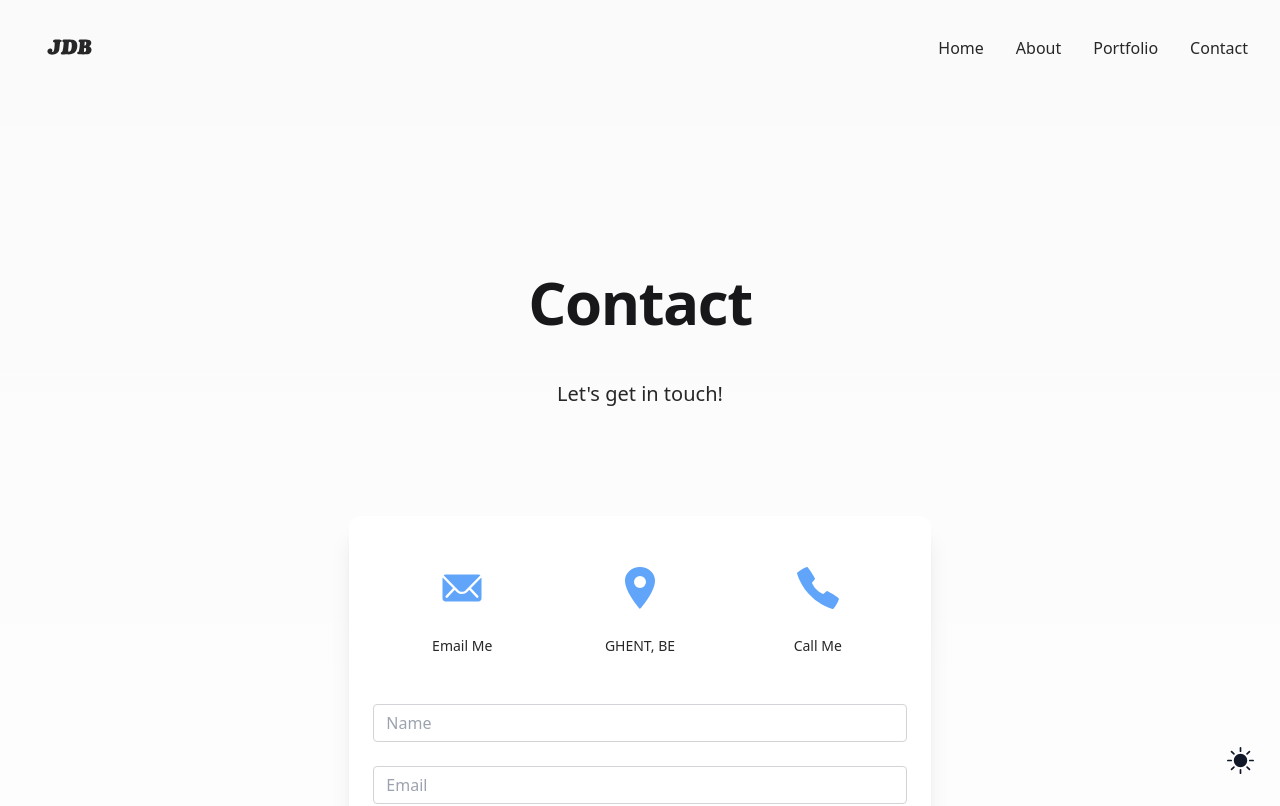
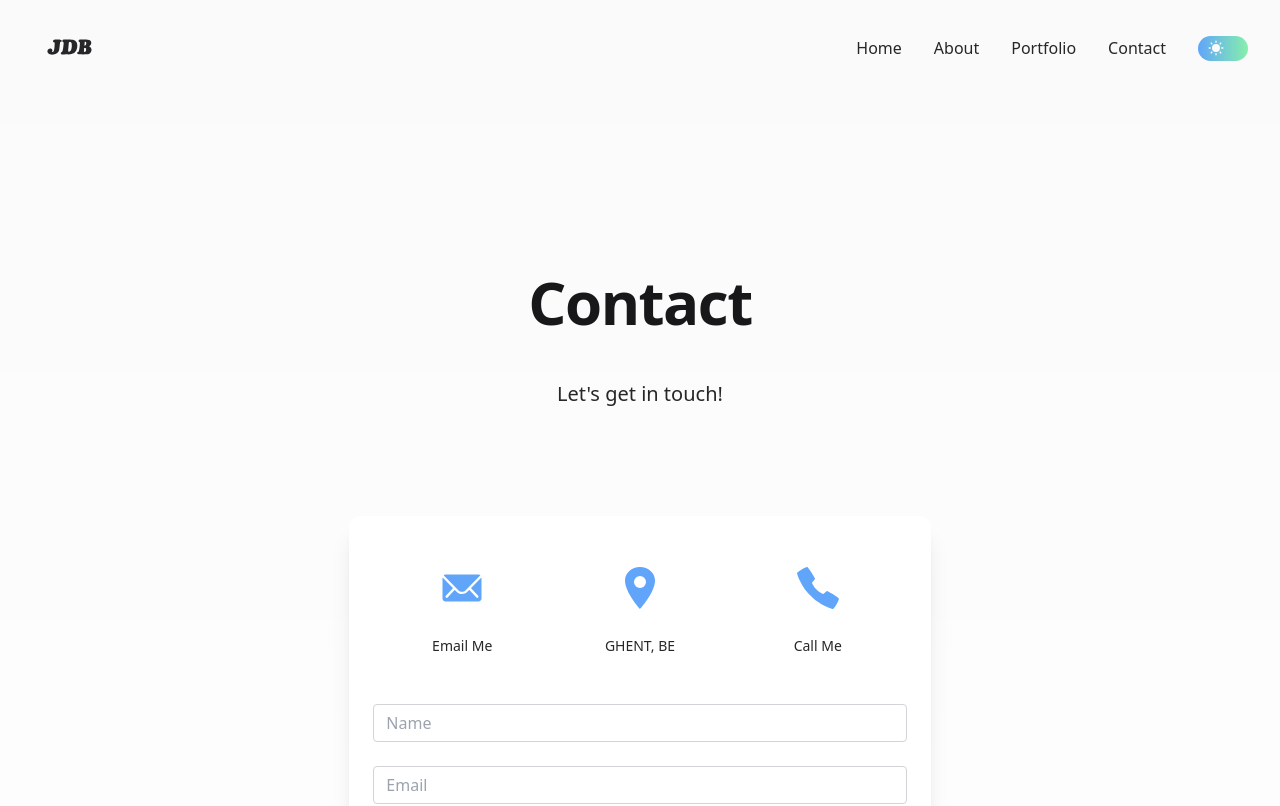
Before and after one commit to jonathandebremme/Portfolio, a Next.js app in the folder my-portfolio/: page /contact in a window 1280 px wide. Shown: the top 806 px of the page. Built offline with nearby package versions, Linux system fonts and the light colour scheme.

Commit message:
Moved ThemeChanger to Navbar

```diff
--- a/my-portfolio/app/components/Navbar.jsx
+++ b/my-portfolio/app/components/Navbar.jsx
@@ -1,6 +1,7 @@
 import Link from "next/link";
 
 import Logo from "./Logo";
+import ThemeChanger from "./ThemeChanger";
 
 export default function Navbar() {
   return (
@@ -24,6 +25,9 @@ export default function Navbar() {
           <li className="p-4 font-medium hover:text-blue-400 transition duration-150 ease-in-out">
             <Link href="/contact">Contact</Link>
           </li>
+          <li className="p-4">
+            <ThemeChanger />
+          </li>
         </ul>
       </div>
     </nav>
--- a/my-portfolio/app/components/ThemeChanger.jsx
+++ b/my-portfolio/app/components/ThemeChanger.jsx
@@ -1,12 +1,31 @@
 "use client";
 
 import React, { useEffect, useState } from "react";
-import { BsMoonStarsFill, BsFillSunFill } from "react-icons/bs";
+import { motion, AnimatePresence } from "framer-motion";
+import { RiMoonClearFill, RiSunFill } from "react-icons/ri";
 import { useTheme } from "next-themes";
+
+const useLoaded = () => {
+  const [loaded, setLoaded] = useState(false);
+  useEffect(() => setLoaded(true), []);
+  return loaded;
+};
 
 export default function ThemeChanger() {
   const [mounted, setMounted] = useState(false);
   const { theme, setTheme } = useTheme();
+  const currentTheme = theme === "dark";
+  const [isOn, setIsOn] = useState(false);
+  const loaded = useLoaded();
+
+  const toggleSwitch = () => {
+    currentTheme == "dark" ? setTheme("light") : setTheme("dark");
+    setIsOn(!isOn);
+    /*     document.querySelector("html").style.backgroundColor = `${
+      currentTheme == "dark" ? "#FAFAFA" : "#0F172A"
+    }`; */
+    console.log(theme + " " + currentTheme + " " + loaded);
+  };
 
   useEffect(() => {
     setMounted(true);
@@ -16,14 +35,42 @@ export default function ThemeChanger() {
     return null;
   }
 
-  const light = theme === "light";
+  const spring = {
+    type: "spring",
+    stiffness: 500,
+    damping: 30,
+  };
+
   return (
-    <button className="fixed z-40 bottom-5 right-5 dark:bg-transparent dark:text-yellow-400 bg-transparent text-gray-900 w-10 h-10 rounded-full flex justify-center items-center">
+    /*     <button className="fixed z-40 bottom-5 right-5 dark:bg-transparent dark:text-yellow-400 bg-transparent text-gray-900 w-10 h-10 rounded-full flex justify-center items-center">
       {light ? (
         <BsMoonStarsFill onClick={() => setTheme("dark")} size={27} />
       ) : (
         <BsFillSunFill onClick={() => setTheme("light")} size={27} />
       )}
-    </button>
+    </button> */
+    <div
+      onClick={toggleSwitch}
+      className="icon-toggler-container"
+      data-darkmode={isOn}
+      style={{ justifyContent: isOn ? "flex-end" : "flex-start" }}
+    >
+      <motion.div className="handle" layout transition={spring}>
+        <AnimatePresence mode="wait" initial={false}>
+          <motion.i
+            initial={{ y: -30, opacity: 0 }}
+            animate={{ y: 0, opacity: 1 }}
+            exit={{ y: 30, opacity: 0 }}
+            transition={{ duration: 0.2 }}
+          >
+            {currentTheme === "dark" && loaded ? (
+              <RiMoonClearFill className="toggler-icon" />
+            ) : (
+              <RiSunFill className="toggler-icon" />
+            )}
+          </motion.i>
+        </AnimatePresence>
+      </motion.div>
+    </div>
   );
 }
--- a/my-portfolio/app/globals.css
+++ b/my-portfolio/app/globals.css
@@ -41,3 +41,43 @@ body {
   background: linear-gradient(180deg, #86efac 35%, #60a5fa 100%);
   border-radius: 0.5rem;
 }
+
+.icon-toggler-container {
+  height: 25px;
+  width: 50px;
+  background-image: linear-gradient(to right, #60a5fa, #86efac);
+  border-radius: 25px;
+  display: flex;
+  flex-direction: row;
+  justify-content: center;
+  align-items: center;
+  padding: 0 5px;
+  cursor: pointer;
+  transition: all 0.3s;
+}
+
+.handle {
+  height: 25px;
+  width: 25px;
+  border-radius: 50%;
+  display: grid;
+  align-items: center;
+  justify-items: center;
+  overflow: hidden;
+}
+
+.toggler-icon {
+  color: #fafafa;
+}
+
+[data-darkmode="true"] {
+  background-color: #86efac;
+}
+
+[data-darkmode="true"] .icon-toggler-container {
+  background-image: linear-gradient(to right, #86efac, #60a5fa);
+}
+
+[data-darkmode="true"] .toggler-icon {
+  color: #fafafa;
+}
--- a/my-portfolio/app/layout.js
+++ b/my-portfolio/app/layout.js
@@ -6,7 +6,6 @@ import Loading from "./loading";
 import Navbar from "./components/NavBar";
 import Footer from "./components/Footer";
 import Providers from "./components/ThemeProvider";
-import ThemeChanger from "./components/ThemeChanger";
 
 export const metadata = {
   title: "Jonathan De Bremme",
@@ -22,12 +21,7 @@ export default function RootLayout({ children }) {
       <body className=" text-zinc-800 bg-zinc-50 dark:text-zinc-50 dark:bg-slate-900">
         <Suspense fallback={<Loading />}>
           <Navbar />
-          <Providers>
-            <div className="overflow-x-hidden">
-              <ThemeChanger />
-              {children}
-            </div>
-          </Providers>
+          <Providers>{children}</Providers>
           <Footer />
         </Suspense>
       </body>
--- a/my-portfolio/package.json
+++ b/my-portfolio/package.json
@@ -15,6 +15,7 @@
     "emailjs-com": "^3.2.0",
     "eslint": "8.42.0",
     "eslint-config-next": "13.4.4",
+    "framer-motion": "^10.12.16",
     "next": "13.4.4",
     "next-themes": "^0.2.1",
     "postcss": "8.4.24",
```
Also changed, not shown: 1 other file (tests, documents, lock files or other folders).
